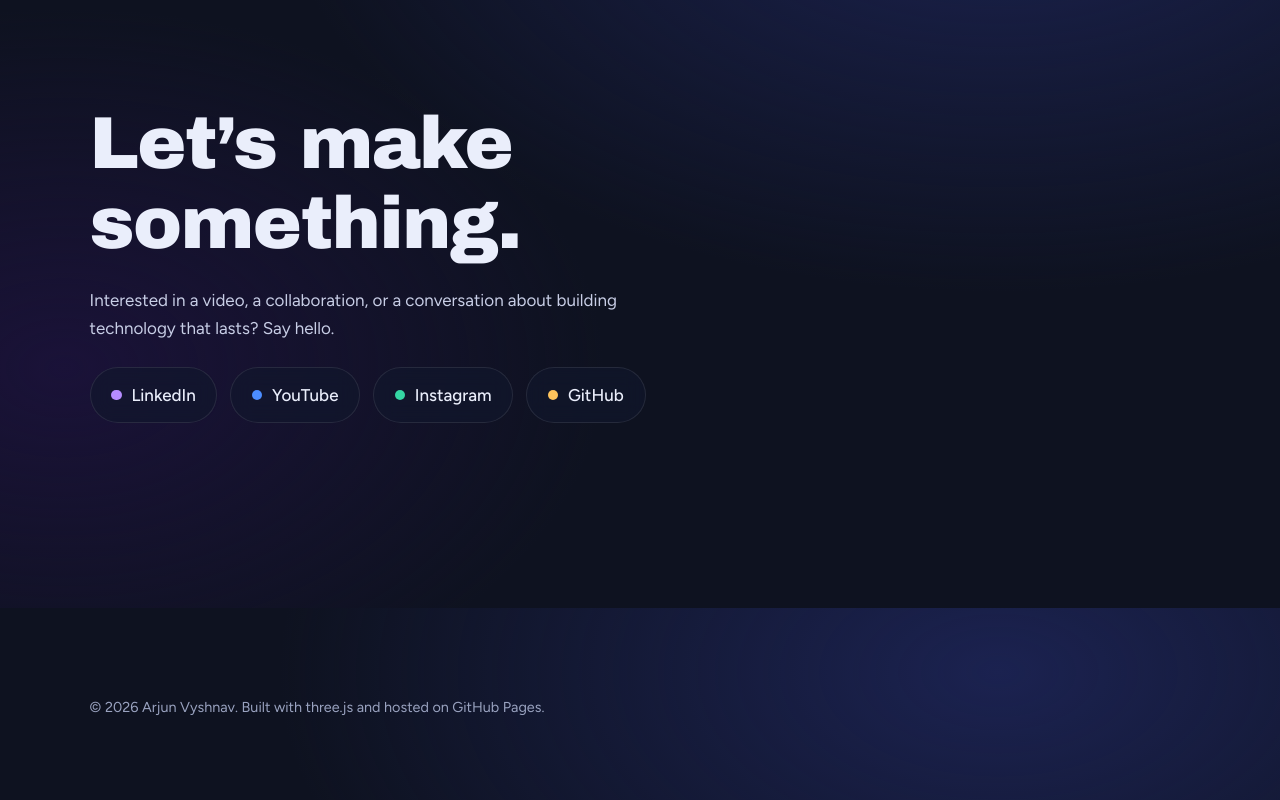
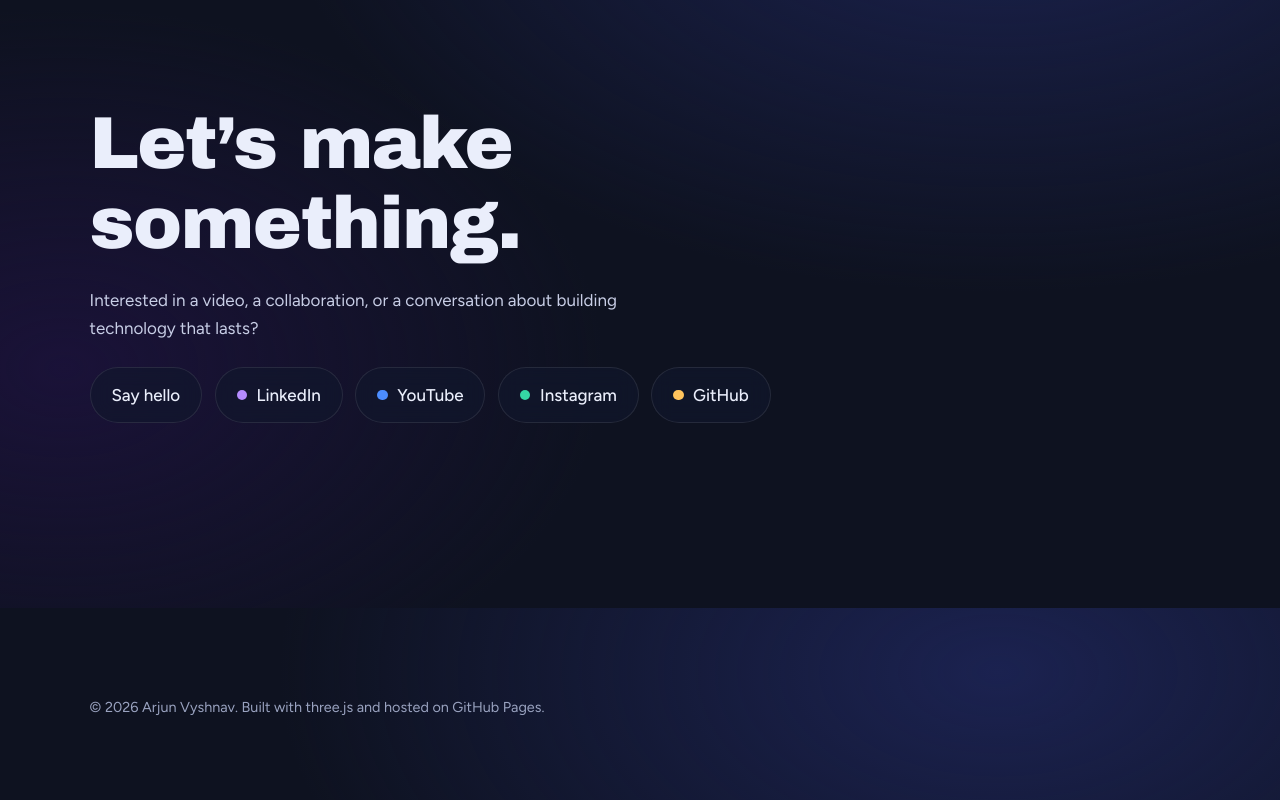
Before and after one commit to arjunvyshnav/arjunvyshnav.github.io, a plain HTML site: page index.html in a window 1280 px wide. Shown: the part 4192-4992 px from the top of the page. Drawn offline with nearby package versions, Linux system fonts and the light colour scheme; animation ran at ten frames a second; a web font is replaced by a local one.

Commit message:
Update index.html

```diff
--- a/index.html
+++ b/index.html
@@ -311,8 +311,8 @@ noscript{position:fixed;z-index:20;left:1rem;right:1rem;top:1rem;padding:1rem;ba
   <section class="contact" id="contact" data-marker="Contact">
     <div class="wrap">
       <h2>Let’s make something.</h2>
-      <p>Interested in a video, a collaboration, or a conversation about building technology that lasts? Say hello.</p>
-      <div class="links" id="links"></div>
+      <p>Interested in a video, a collaboration, or a conversation about building technology that lasts?</p>
+      <div class="links" id="links"><a href="https://wa.me/7795324557">Say hello</a></div>
     </div>
   </section>
 </main>
```
